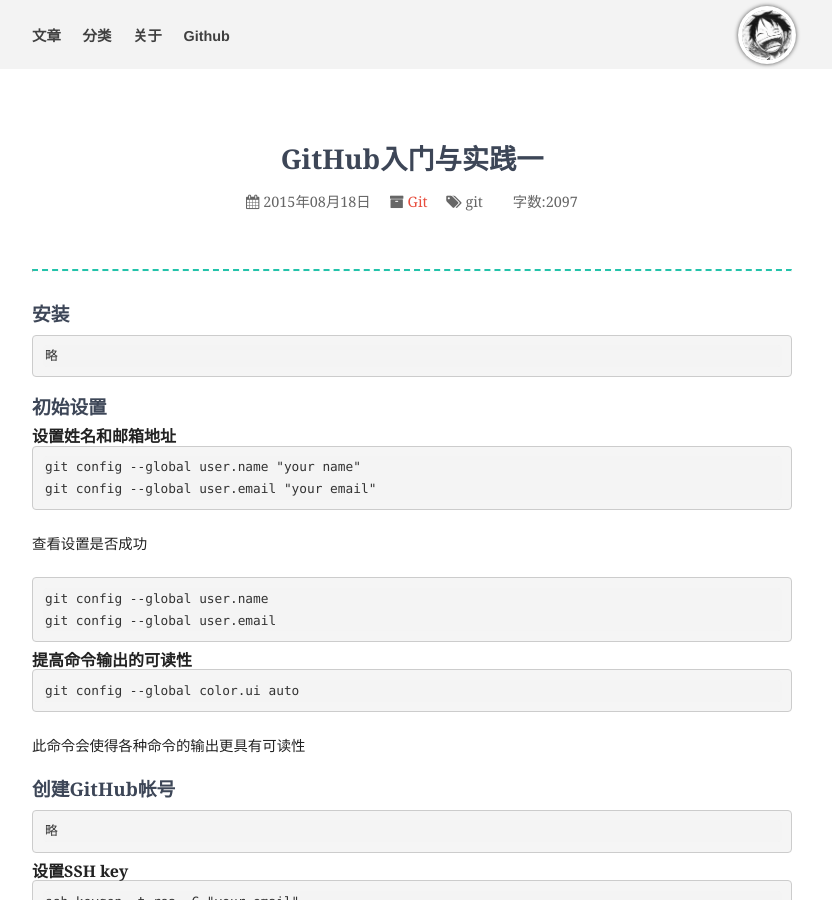
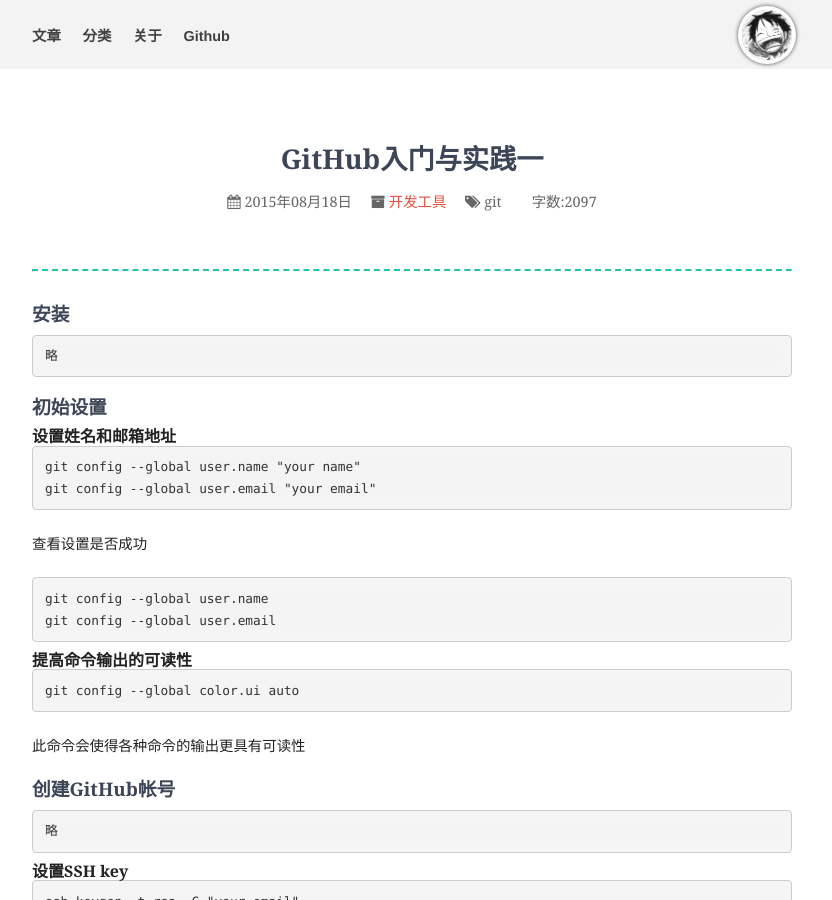
Before and after one commit to lanffy/lanffy.github.io, a Jekyll site: the page built from _posts/2015/2015-08-18-GitHub入门与实践一.md, in a window 1280 px wide and 900 px high. Shown: the whole window, without its empty margins (228-1060 px from the left). Built offline with Jekyll 4.4.1, drawn with Linux system fonts in a browser that asks for light colours; nearby versions of some CDN libraries; comment, search, counter and statistics services are not loaded.

```diff
--- a/_posts/2015/2015-08-18-GitHub入门与实践一.md
+++ b/_posts/2015/2015-08-18-GitHub入门与实践一.md
@@ -1,7 +1,7 @@
 ---
 layout: post
 title: "GitHub入门与实践一"
-categories: [Git]
+categories: [开发工具]
 tags: [git]
 author_name: R_Lanffy
 ---
```
